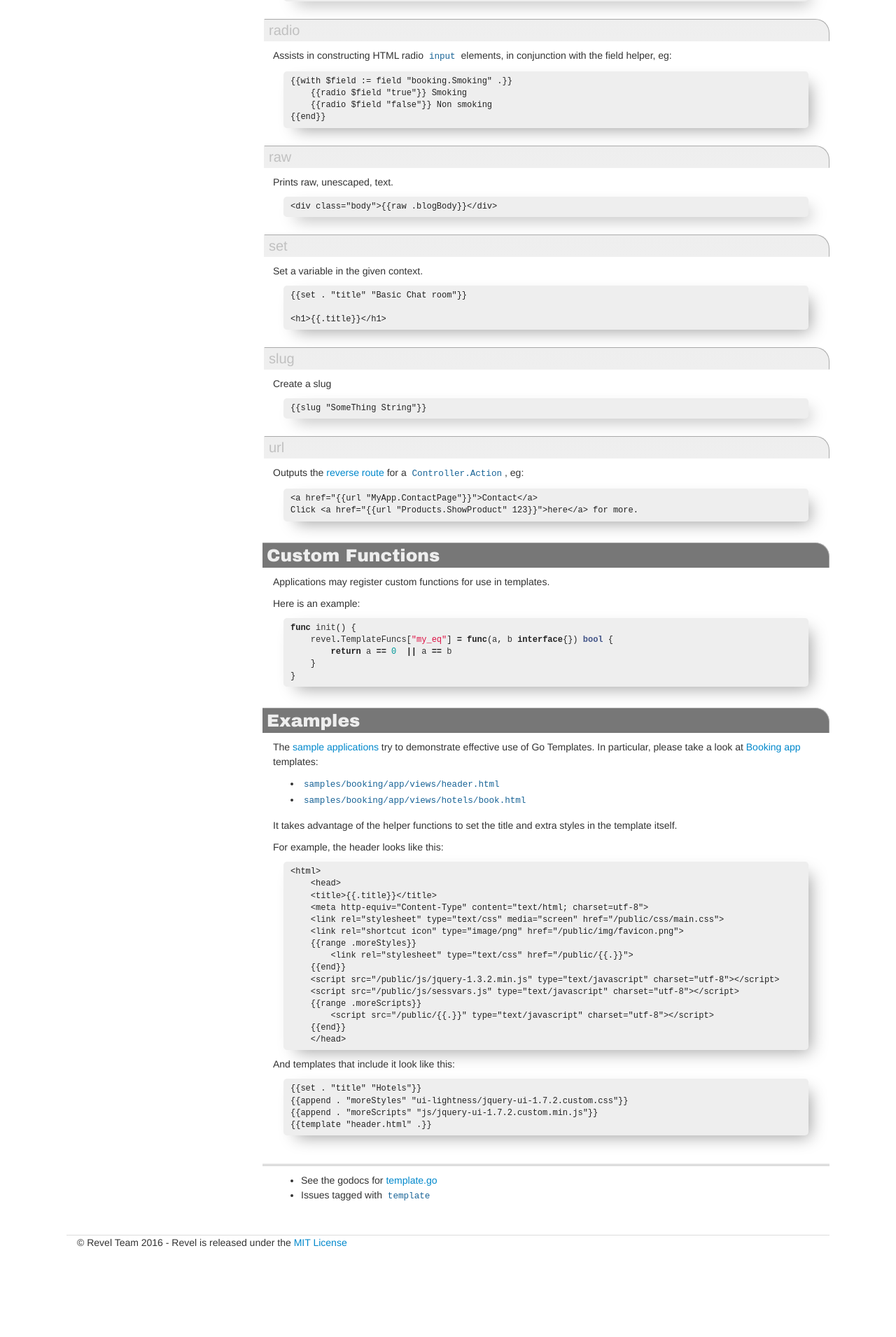
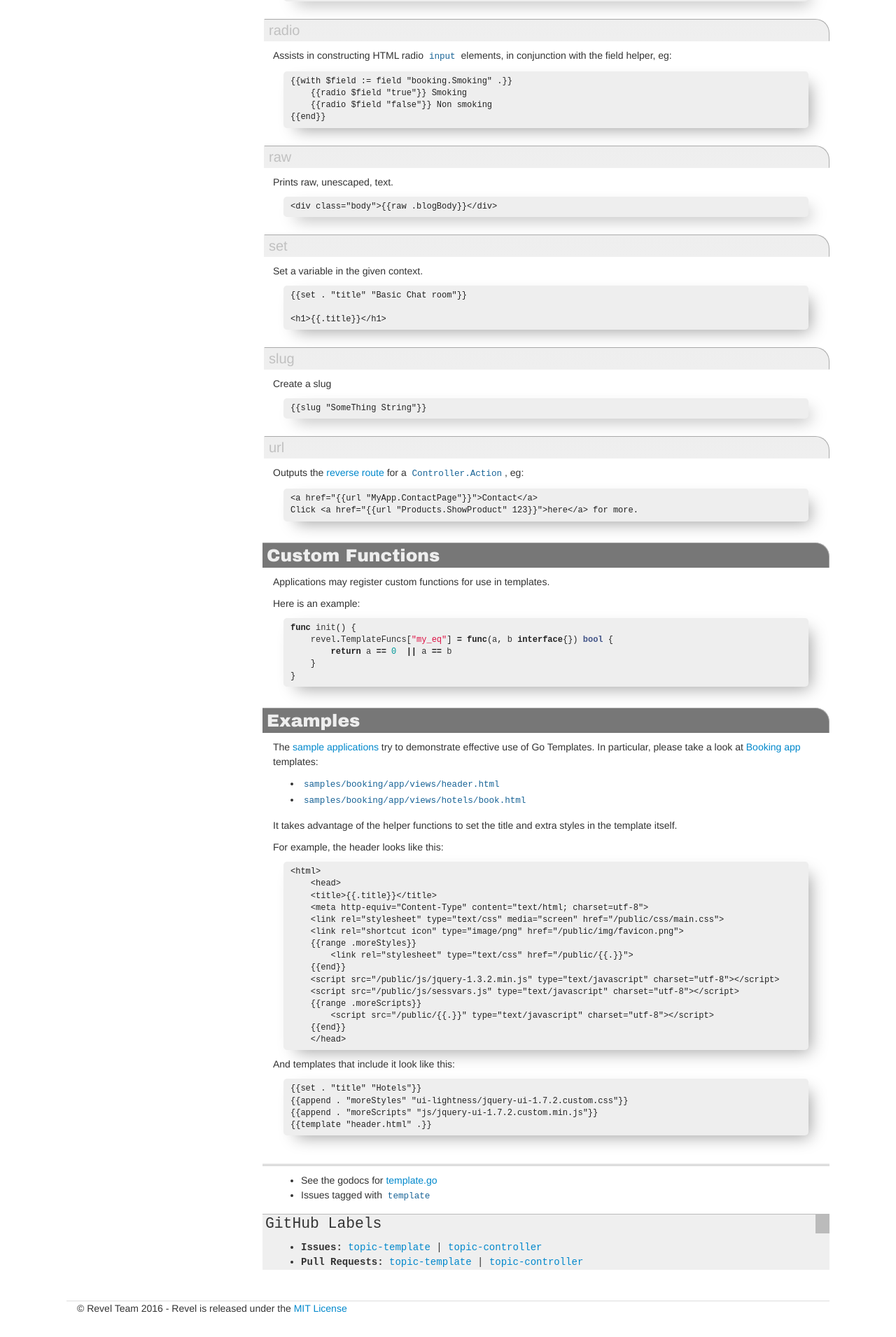
Before and after one commit to revel/revel.github.io, a Jekyll site: the page built from manual/templates.md, in a window 1280 px wide. Shown: the part 3341-5251 px from the top of the page at 70% size. Built offline with Jekyll 4.4.1, drawn with Linux system fonts in a browser that asks for light colours; nearby versions of some CDN libraries; before the commit the page ends 5157 px from its top, so only the background shows below that.

Commit message:
Add github links to footer

```diff
--- /dev/null
+++ b/_includes/github_links.html
@@ -0,0 +1,19 @@
+{% if page.github %}
+<div class="revel-github-bar">
+  <h6>GitHub Labels</h6>
+  <ul>
+    <li><b>Issues: </b>
+      {% for lbl in page.github.labels %}
+      <a href="https://github.com/revel/revel/labels/{{lbl}}" target="_revel_issues">{{lbl}}</a>
+      {% if forloop.rindex > 1 %}|{% endif %}
+      {% endfor %}
+    </li>
+    <li><b>Pull Requests: </b>
+      {% for lbl in page.github.labels %}
+      <a href="https://github.com/revel/revel/pulls?q=is%3Apr+is%3Aopen+label%3A{{lbl}}" target="_revel_issues">{{lbl}}</a>
+      {% if forloop.rindex > 1 %}|{% endif %}
+      {% endfor %}
+    </li>
+  </ul>
+</div>
+{% endif %}
--- a/_layouts/manual.html
+++ b/_layouts/manual.html
@@ -120,6 +120,7 @@ nav:
                 </div>
                 {{ content }}
 
+                {% include github_links.html %}
 
             </div>
         </div>
--- a/_layouts/quickstart.html
+++ b/_layouts/quickstart.html
@@ -38,6 +38,8 @@ nav:
                     <h1>{{ page.title }}</h1>
                 </div>
                 {{ content }}
+
+
             </div>
         </div>
 
--- a/css/revel.4.css
+++ b/css/revel.4.css
@@ -154,11 +154,23 @@ ul ul, ul ol, ol ol, ol ul, ul {
     position: relative;
 }
 
+.revel-github-bar {
+  font-family: monospace;
+  margin: 0px;
+  background-color: #efefef;
+
+}
+.revel-github-bar h6 {
+    font-family: monospace;
+    font-size: 16pt;
+    padding: 2px 4px;
+    border: 0;
+    border-top: 1px solid #bbbbbb;
+    border-right: 20px solid #bbbbbb;
+
+}
 /************************************************/
-#disqus_thread {
-    margin-top: 30px;
-    margin-bottom: 30px;
-}
+
 footer {
     border-top: 1px solid #dddddd;
     margin-top: 30px;
--- a/manual/templates.md
+++ b/manual/templates.md
@@ -1,6 +1,10 @@
 ---
 title: Templates
 layout: manual
+github:
+  labels:
+    - topic-template
+    - topic-controller
 ---
 
 Revel uses Go's built in [html/template](http://golang.org/pkg/html/template/) package.  It
```
Also changed, not shown: manual/controllers.md (+4 -0 lines).
